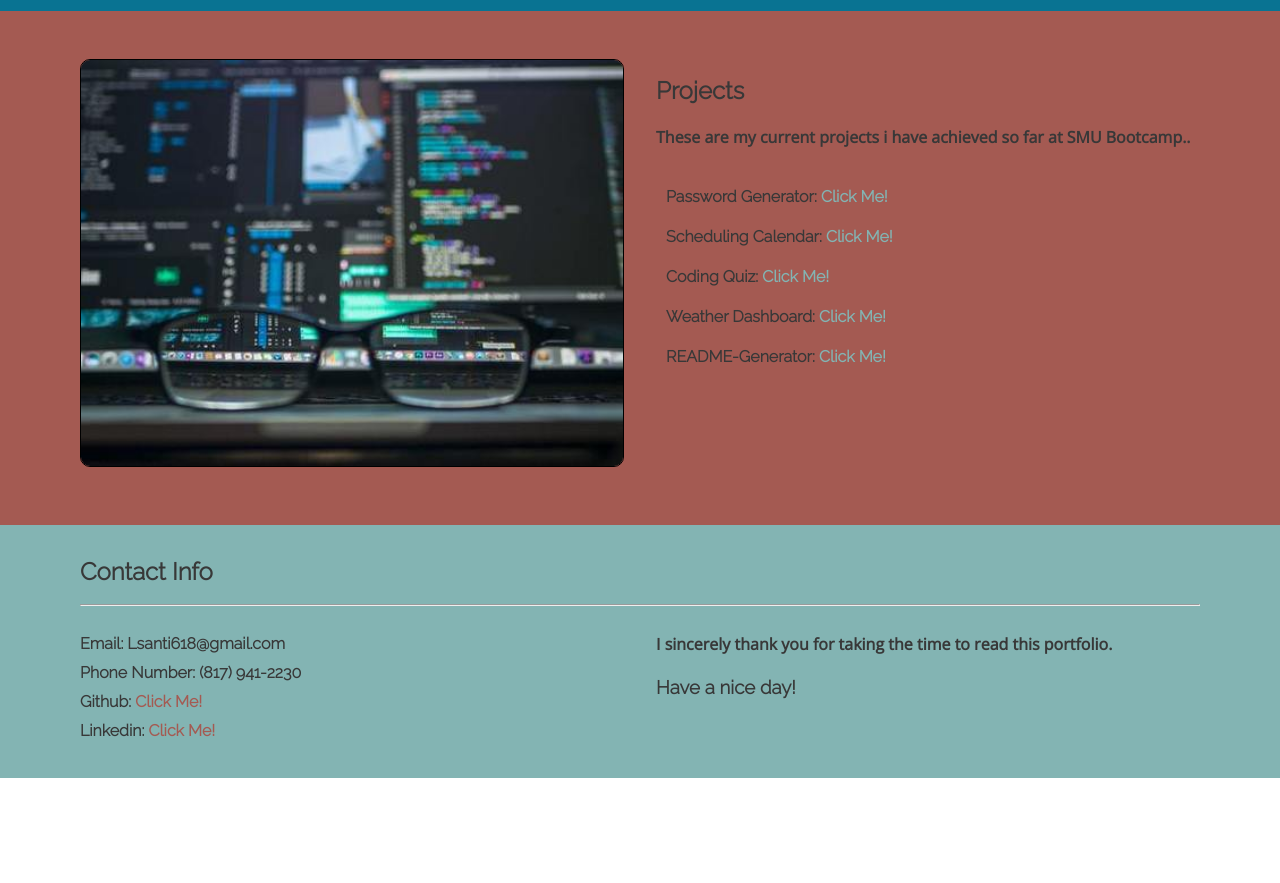
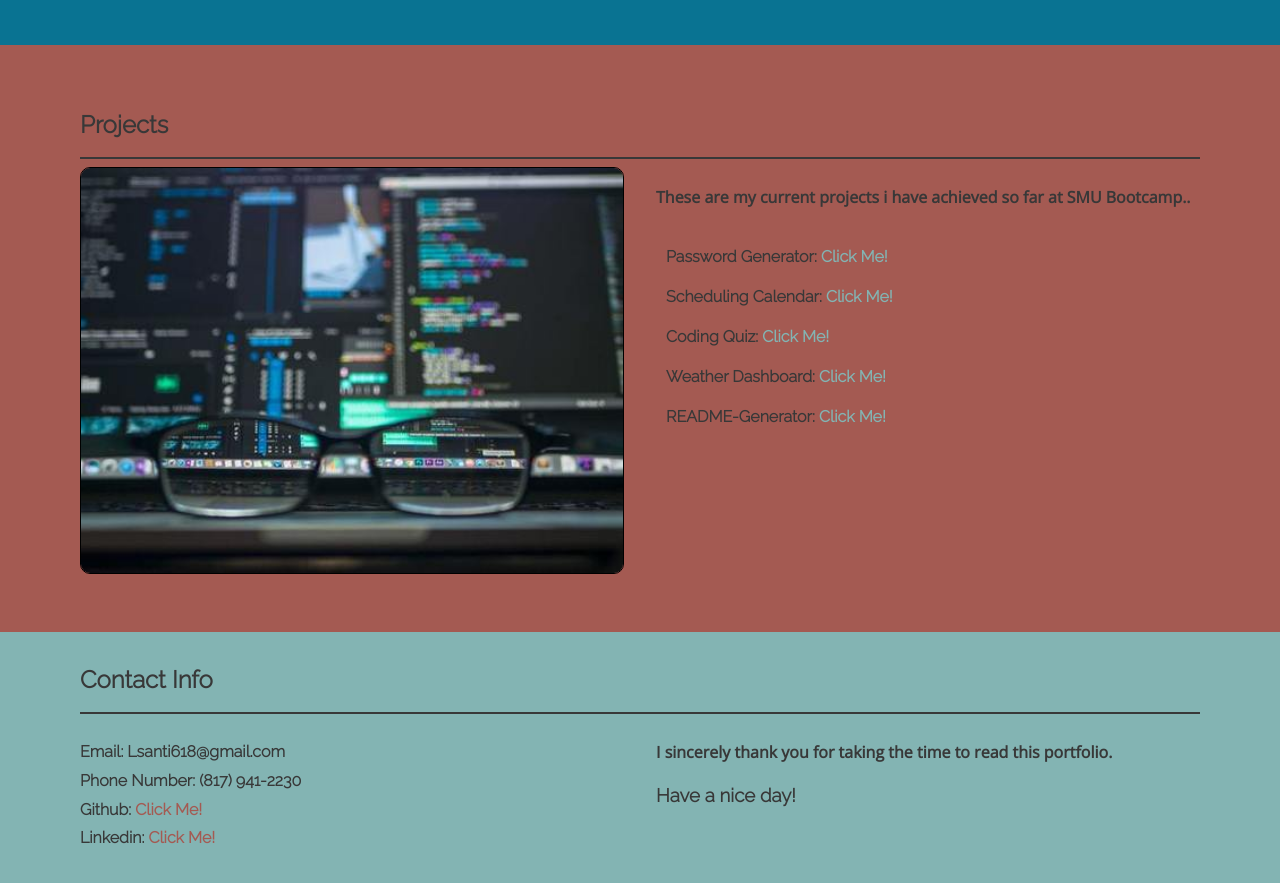
Before and after one commit to Wingz003/Port-de-Luigi-2.0, a plain HTML site: page index.html in a window 1280 px wide. Shown: the part 1625-2508 px from the top of the page. Before the commit the page ends 2403 px from the top, so only its background shows below. Drawn offline with nearby package versions, Linux system fonts and the light colour scheme.

Commit message:
relocated section titles to be outside container and added hr for cleanliness

```diff
--- a/index.html
+++ b/index.html
@@ -62,9 +62,11 @@
 
     <section id="career" class="main-middle">
         <div class="container">
+            <h2>Career</h2>
+            <hr>
             <div class="split">
                 <div>
-                    <h2>Career</h2>
+
                     <p>Although my aspirations lean heavily towards being a Web Developer i am currently
                        a licensed aircraft mechanic. I have been working on aircraft for 7 years. In the aviation field
                        i have developed the mindset necessary to be effective in a professional environment. Self accountability
@@ -85,12 +87,13 @@
 
     <section id="projects" class="main-bottom">
         <div class="container">
+            <h2>Projects</h2>
+            <hr>
             <div class="split">
                 <div class="img-coding">
                     <img src="./img/coding.jpg" alt="Coding">
                 </div>
                 <div>
-                    <h2>Projects</h2>
                     <p>These are my current projects i have achieved so far at SMU Bootcamp..</p>
                     <ul class="project-list">
                         <li>
@@ -118,7 +121,7 @@
     <section id="contact" class="footer">
         <div class="container">
             <h2>Contact Info</h2>
-            <hr class="line">
+            <hr>
             <div class="split">
                 <ul class="contact-list">
                     <li>
--- a/style.css
+++ b/style.css
@@ -110,6 +110,13 @@ header {
     border: 1px solid black;
     border-radius: 10px;
 }
+
+hr {
+    height: 2px;
+    background-color: var(--primary-400);
+    border: none;
+}
+
 .photo {
     margin: 0;
     padding: 0;
```
